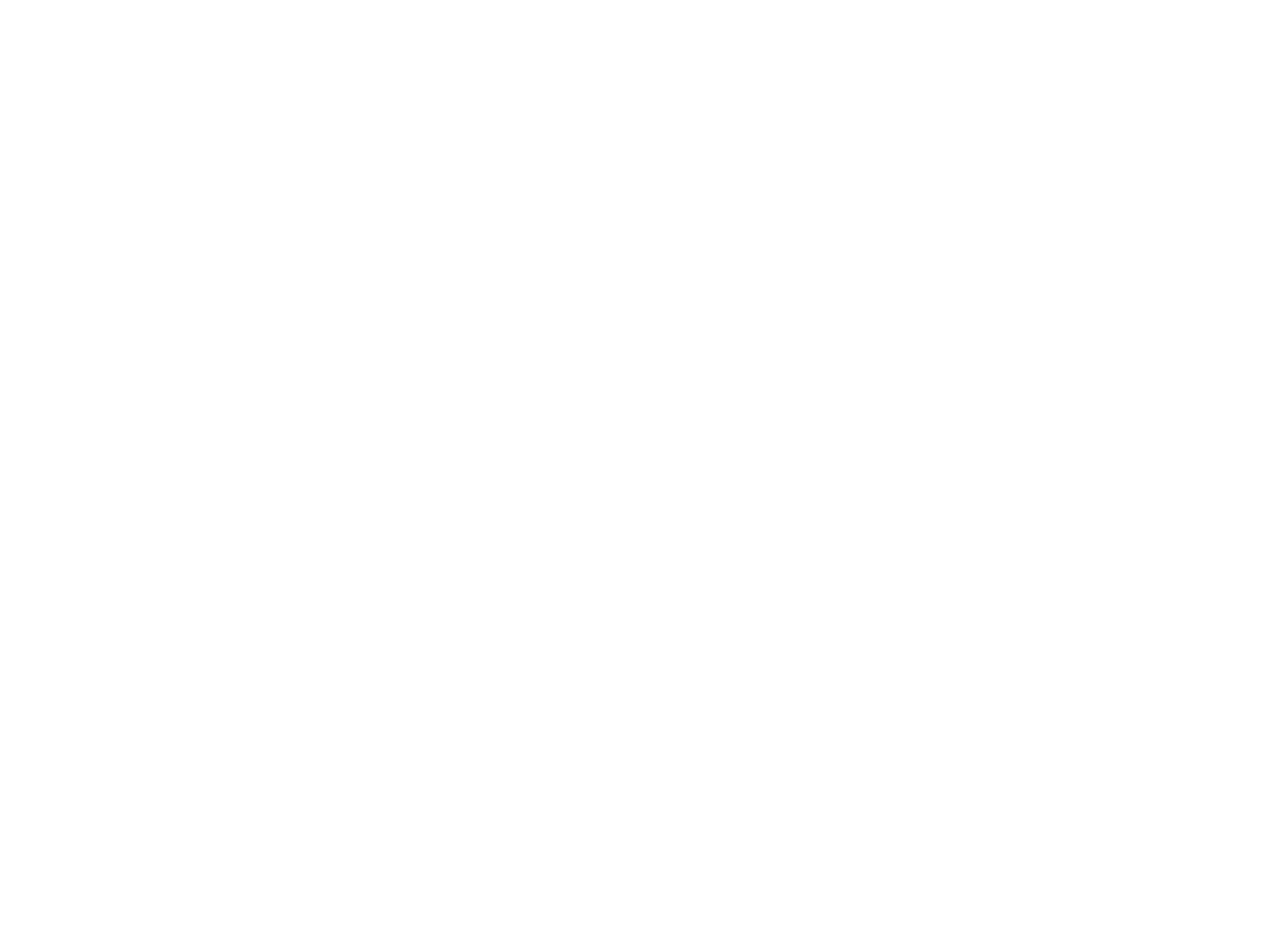
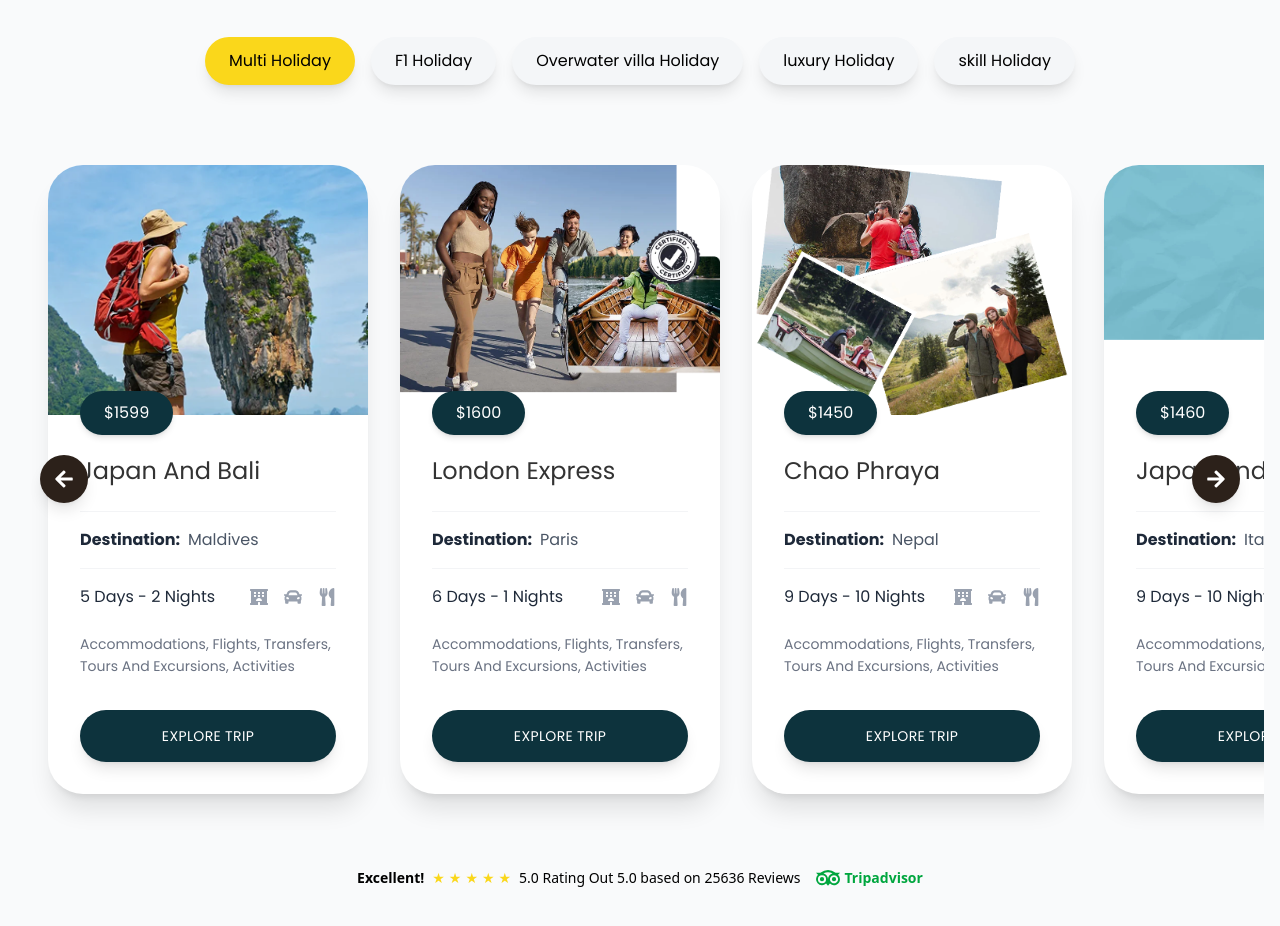
Before and after one commit to abrahamkifleT/travlia, a React (Vite) app: page / in a window 1280 px wide. Shown: the part 3380-4306 px from the top of the page. Before the commit the page ends 3377 px from the top, so only its background shows below. Built offline with nearby package versions, Linux system fonts and the light colour scheme; a web font is replaced by a local one.

Commit message:
finishing GetToKnowUs2Card and GetToKnowus2 page

```diff
--- a/src/App.jsx
+++ b/src/App.jsx
@@ -7,6 +7,7 @@
 import GettoKnowUs from './pages/GettoKnowUs'
 import TopSelling from './pages/TopSelling'
 import GetToKnowUs1 from './pages/GetToKnowUs1'
+import GetToKnowUs2 from './pages/GetToKnowUs2'
 
 function App() {
 
@@ -60,6 +61,7 @@
       <GettoKnowUs />
       <TopSelling />
       <GetToKnowUs1 />
+      <GetToKnowUs2 />
     </div>
   )
 }
--- a/src/component/Button.jsx
+++ b/src/component/Button.jsx
@@ -1,9 +1,9 @@
-const Button = ({ title, icon, color = '#FAD71B' }) => {
+const Button = ({ title, icon, color = '#FAD71B', className = '' }) => {
     const textColor = color === '#0D333D' ? 'text-white' : 'text-black';
 
     return (
         <button
-            className={`flex items-center gap-2 px-6 py-3 rounded-full font-['Poppins'] font-medium shadow-lg transition-transform hover:scale-105 ${textColor}`}
+            className={`flex items-center gap-2 px-6 py-3 rounded-full font-['Poppins'] font-medium shadow-lg transition-transform hover:scale-105 ${textColor} ${className}`}
             style={{ backgroundColor: color }}
         >
             <span>{title}</span>
--- /dev/null
+++ b/src/component/GetToKnowUs2Card.jsx
@@ -0,0 +1,65 @@
+import { FaCar, FaHotel, FaUtensils } from "react-icons/fa";
+import Button from "./Button";
+import Container from "../assets/tour-2.png"; // Default image
+
+const GetToKnowUs2Card = ({
+    image = Container,
+    price = "$1600",
+    title = "London Express",
+    destination = "Paris",
+    duration = "6 Days - 1 Nights",
+    description = "Accommodations, Flights, Transfers, Tours And Excursions, Activities"
+}) => {
+    return (
+        <div className="bg-white rounded-[35px] shadow-xl overflow-hidden w-full max-w-[320px] font-['Poppins'] shrink-0 select-none">
+            {/* Image Section */}
+            <div className="relative h-[250px]">
+                <img src={image} alt={title} className="w-full h-full object-cover" />
+                <div className="absolute -bottom-5 left-8 z-10">
+                    <div className="bg-[#0D333D] text-white px-6 py-2.5 rounded-full font-medium shadow-md">
+                        {price}
+                    </div>
+                </div>
+            </div>
+
+            {/* Content Section */}
+            <div className="px-8 pt-10 pb-8">
+                <h3 className="text-2xl text-[#333] font-medium mb-6">
+                    {title}
+                </h3>
+
+                <div className="border-t border-gray-100 mb-4"></div>
+
+                <div className="flex items-center gap-2 mb-4">
+                    <span className="font-bold text-gray-800">Destination:</span>
+                    <span className="text-gray-600">{destination}</span>
+                </div>
+
+                <div className="border-t border-gray-100 mb-4"></div>
+
+                <div className="flex justify-between items-center mb-6">
+                    <span className="text-gray-800 font-medium">{duration}</span>
+                    <div className="flex gap-4 text-gray-400">
+                        <FaHotel className="text-lg" />
+                        <FaCar className="text-lg" />
+                        <FaUtensils className="text-lg" />
+                    </div>
+                </div>
+
+                <p className="text-gray-500 text-sm leading-relaxed mb-8">
+                    {description}
+                </p>
+
+                <div className="w-full">
+                    <Button
+                        title="EXPLORE TRIP"
+                        color="#0D333D"
+                        className="w-full justify-center py-4 text-sm tracking-wide"
+                    />
+                </div>
+            </div>
+        </div>
+    );
+};
+
+export default GetToKnowUs2Card;
--- a/src/pages/GetToKnowUs1.jsx
+++ b/src/pages/GetToKnowUs1.jsx
@@ -26,13 +26,14 @@
             </div>
             <div className='grid grid-cols-1 md:grid-cols-2 lg:grid-cols-3 gap-6 w-full'>
                 {cardData.map((card, index) => (
+                    <div key={index} className={index >= 3 ? "hidden md:block" : "block"}>
                         <GetToKnowUsCard
-                        key={index}
                             image={card.image}
                             price={card.price}
                             title={card.title}
                             duration={card.duration}
                         />
+                    </div>
                 ))}
             </div>
             <div className="mt-12 text-center text-gray-500 text-sm">
--- /dev/null
+++ b/src/pages/GetToKnowUs2.jsx
@@ -0,0 +1,135 @@
+import { useRef } from "react"
+import { FaArrowLeft, FaArrowRight, FaTripadvisor } from "react-icons/fa"
+import Button from "../component/Button"
+import GetToKnowUs2Card from "../component/GetToKnowUs2Card"
+import Image1 from "../assets/tour-2.png"
+import Image2 from "../assets/Container (1).png"
+import Image3 from "../assets/Container (2).png"
+import Image4 from "../assets/Container (3).png"
+import Image5 from "../assets/Container (4).png"
+import Image6 from "../assets/Container.png"
+
+const GetToKnowUs2 = () => {
+    const scrollContainerRef = useRef(null)
+
+    const cards = [
+        {
+            image: Image1,
+            price: "$1599",
+            title: "Japan And Bali",
+            destination: "Maldives",
+            duration: "5 Days - 2 Nights",
+        },
+        {
+            image: Image2,
+            price: "$1600",
+            title: "London Express",
+            destination: "Paris",
+            duration: "6 Days - 1 Nights",
+        },
+        {
+            image: Image3,
+            price: "$1450",
+            title: "Chao Phraya",
+            destination: "Nepal",
+            duration: "9 Days - 10 Nights",
+        },
+        {
+            image: Image4,
+            price: "$1460",
+            title: "Japan And Bali",
+            destination: "Italy",
+            duration: "9 Days - 10 Nights",
+        },
+        {
+            image: Image5,
+            price: "$2100",
+            title: "Swiss Alps",
+            destination: "Switzerland",
+            duration: "4 Days - 3 Nights",
+        },
+        {
+            image: Image6,
+            price: "$1800",
+            title: "New York Escape",
+            destination: "USA",
+            duration: "5 Days - 4 Nights",
+        }
+    ];
+
+    const scrollLeft = () => {
+        if (scrollContainerRef.current) {
+            scrollContainerRef.current.scrollBy({ left: -350, behavior: 'smooth' });
+        }
+    };
+
+    const scrollRight = () => {
+        if (scrollContainerRef.current) {
+            scrollContainerRef.current.scrollBy({ left: 350, behavior: 'smooth' });
+        }
+    };
+
+    return (
+        <div className="flex flex-col items-center py-10 bg-gray-50 min-h-screen">
+            <div className="flex flex-wrap justify-center gap-4 mb-10 w-full max-w-[1200px]">
+                <Button title="Multi Holiday" />
+                <Button title="F1 Holiday" color="#F4F6F8" />
+                <Button title="Overwater villa Holiday" color="#F4F6F8" />
+                <Button title="luxury Holiday" color="#F4F6F8" />
+                <Button title="skill Holiday" color="#F4F6F8" />
+            </div>
+
+            <div className="relative w-full max-w-[1400px] flex items-center justify-center px-4">
+                {/* Left Arrow */}
+                <button
+                    onClick={scrollLeft}
+                    className="absolute left-4 md:left-10 z-10 w-12 h-12 rounded-full bg-[#2C211A] flex items-center justify-center text-white shadow-lg hover:bg-black transition-colors"
+                >
+                    <FaArrowLeft className="text-xl" />
+                </button>
+
+                {/* Scrollable Container */}
+                <div
+                    ref={scrollContainerRef}
+                    className="flex gap-8 overflow-x-auto scrollbar-hide py-10 px-8 w-full snap-x"
+                    style={{ scrollbarWidth: 'none', msOverflowStyle: 'none' }}
+                >
+                    {cards.map((card, index) => (
+                        <div key={index} className="snap-center shrink-0">
+                            <GetToKnowUs2Card
+                                image={card.image}
+                                price={card.price}
+                                title={card.title}
+                                destination={card.destination}
+                                duration={card.duration}
+                            />
+                        </div>
+                    ))}
+                </div>
+
+                {/* Right Arrow */}
+                <button
+                    onClick={scrollRight}
+                    className="absolute right-4 md:right-10 z-10 w-12 h-12 rounded-full bg-[#2C211A] flex items-center justify-center text-white shadow-lg hover:bg-black transition-colors"
+                >
+                    <FaArrowRight className="text-xl" />
+                </button>
+            </div>
+
+            {/* Footer Rating Section */}
+            <div className="mt-8 flex items-center gap-2 text-sm font-medium">
+                <span className="font-bold">Excellent!</span>
+                <div className="flex gap-1 text-[#FAD71B]">
+                    <span>★</span><span>★</span><span>★</span><span>★</span><span>★</span>
+                </div>
+                <span>5.0 Rating Out 5.0 based on 25636 Reviews</span>
+                <div className="flex items-center gap-1 font-bold text-green-600 ml-2">
+                    <FaTripadvisor className="text-2xl" />
+                    <span>Tripadvisor</span>
+                </div>
+            </div>
+        </div>
+    )
+}
+
+export default GetToKnowUs2
```
Also changed, not shown: src/assets/tour-2.png (added). Lines whose indentation alone changed are shown as unchanged.
